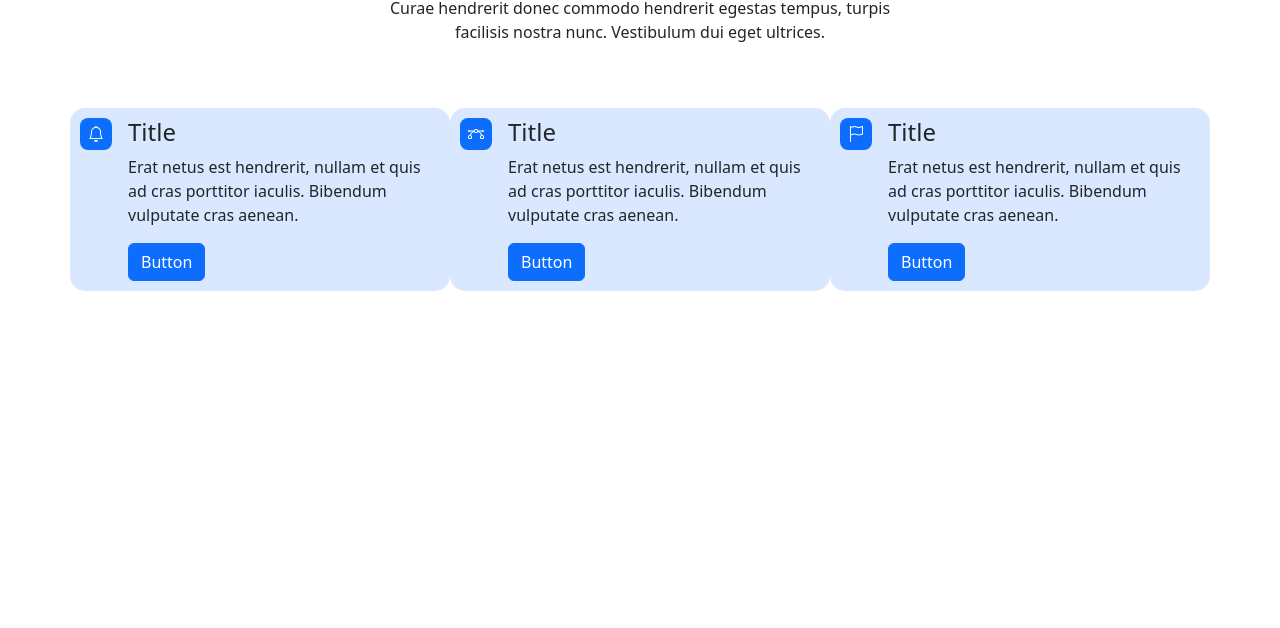
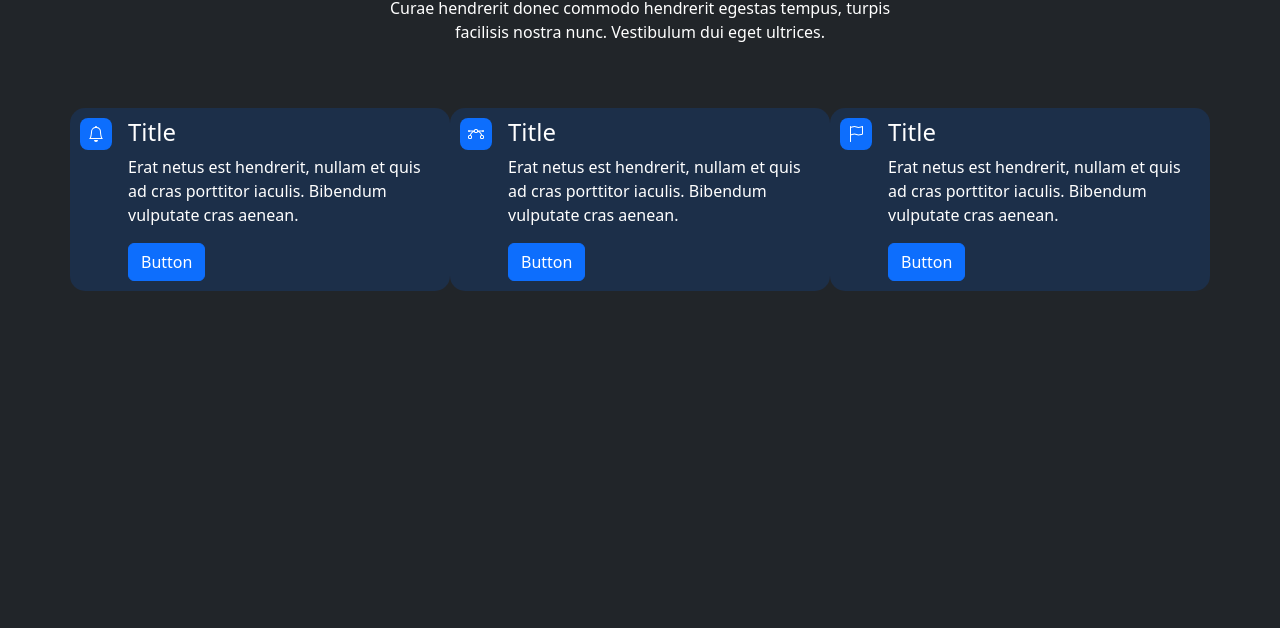
Before and after one commit to shp3x/shp3x.github.io, a plain HTML site: page index.html in a window 1280 px wide. Shown: the part 172-800 px from the top of the page. Drawn offline with Linux system fonts and the light colour scheme; a script that the page names is missing.

Commit message:
Update index.html

```diff
--- a/index.html
+++ b/index.html
@@ -10,7 +10,7 @@
     <script src="https://telegram.org/js/telegram-web-app.js"></script>
 </head>
 
-<body>
+<body style="background-color: var(--bs-body-color); color: white;">
     <nav class="navbar navbar-light navbar-expand-md py-3">
         <div class="container"><a class="navbar-brand d-flex align-items-center" href="#"><span class="bs-icon-sm bs-icon-rounded bs-icon-primary d-flex justify-content-center align-items-center me-2 bs-icon"><svg xmlns="http://www.w3.org/2000/svg" width="1em" height="1em" fill="currentColor" viewBox="0 0 16 16" class="bi bi-bezier">
                         <path fill-rule="evenodd" d="M0 10.5A1.5 1.5 0 0 1 1.5 9h1A1.5 1.5 0 0 1 4 10.5v1A1.5 1.5 0 0 1 2.5 13h-1A1.5 1.5 0 0 1 0 11.5v-1zm1.5-.5a.5.5 0 0 0-.5.5v1a.5.5 0 0 0 .5.5h1a.5.5 0 0 0 .5-.5v-1a.5.5 0 0 0-.5-.5h-1zm10.5.5A1.5 1.5 0 0 1 13.5 9h1a1.5 1.5 0 0 1 1.5 1.5v1a1.5 1.5 0 0 1-1.5 1.5h-1a1.5 1.5 0 0 1-1.5-1.5v-1zm1.5-.5a.5.5 0 0 0-.5.5v1a.5.5 0 0 0 .5.5h1a.5.5 0 0 0 .5-.5v-1a.5.5 0 0 0-.5-.5h-1zM6 4.5A1.5 1.5 0 0 1 7.5 3h1A1.5 1.5 0 0 1 10 4.5v1A1.5 1.5 0 0 1 8.5 7h-1A1.5 1.5 0 0 1 6 5.5v-1zM7.5 4a.5.5 0 0 0-.5.5v1a.5.5 0 0 0 .5.5h1a.5.5 0 0 0 .5-.5v-1a.5.5 0 0 0-.5-.5h-1z"></path>
```
